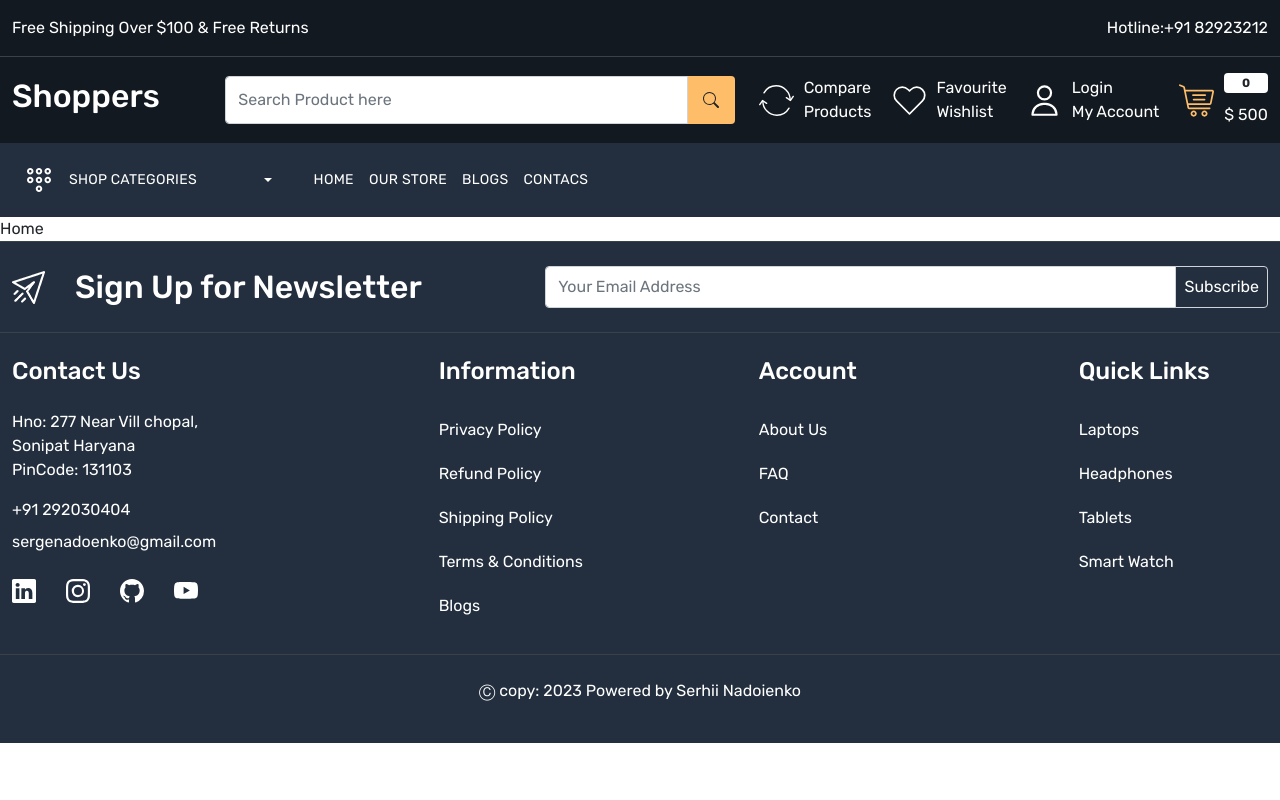
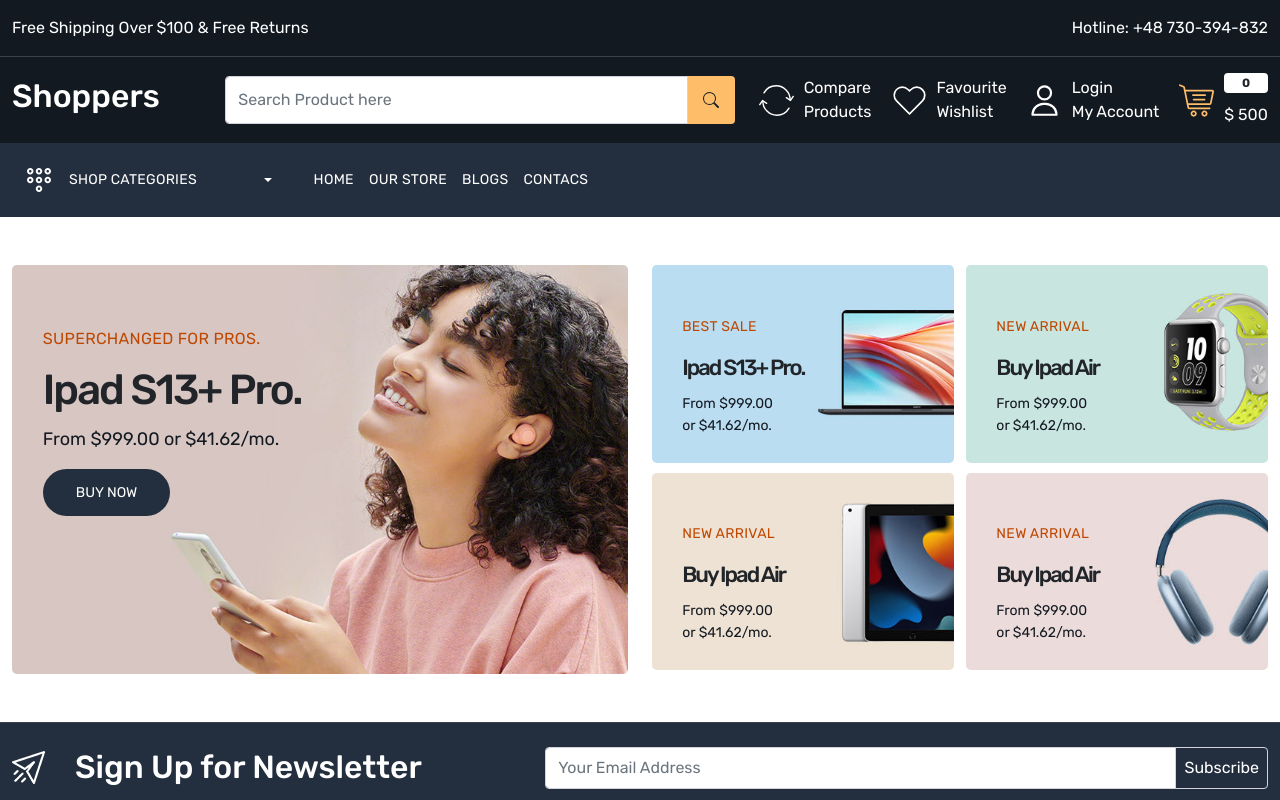
Before and after one commit to SerhiiNadoienko/e-commerce-Shoppers, a React (Create React App) app: page / in a window 1280 px wide. Shown: the top 800 px of the page. Built offline with nearby package versions, Linux system fonts and the light colour scheme.

Commit message:
4th step

```diff
--- a/src/App.css
+++ b/src/App.css
@@ -8,6 +8,7 @@
   --color-3b4149: #3b4149;
   --color-febd69: #febd69;
   --color-232f3e: #232f3e;
+  --color-bf4800: #bf4800;
 }
 body {
   font-family: 'Rubik', sans-serif;
@@ -28,6 +29,18 @@ a {
 }
 .gap-30 {
   gap: 30px;
+}
+.button {
+  background-color: var(--color-232f3e);
+  color: white;
+  font-size: 14px;
+  padding: 13px 33px;
+  border-radius: 25px;
+  transition: 0.2s all;
+}
+.button:hover {
+  background-color: var(--color-febd69);
+  color: #131921;
 }
 /* Header Part */
 .header-top-strip {
@@ -85,6 +98,8 @@ a {
 }
 
 /* Header Part end*/
+
+/* Footer Part */
 footer {
   background-color: var(--color-232f3e);
 }
@@ -102,4 +117,66 @@ footer .input-group-text:hover {
   color: #dadadb;
 }
 
-/* Footer Part */
+/* Home Page */
+
+.main-banner-content {
+  top: 15%;
+  left: 5%;
+}
+.main-banner-content h4 {
+  font-size: 16px;
+  font-weight: 400;
+  line-height: 24px;
+  color: var(--color-bf4800);
+  margin: 0 0 12px;
+  letter-spacing: 0.3px;
+  text-transform: uppercase;
+}
+.main-banner-content h5 {
+  font-size: 42px;
+  line-height: 54px;
+  letter-spacing: -2px;
+  font-weight: 500;
+  padding: 0;
+  text-transform: none;
+}
+.main-banner-content p {
+  font-size: 18px;
+  line-height: 28px;
+  letter-spacing: 0.4;
+  color: var(--color-131921);
+}
+
+.small-banner-content {
+  top: 25%;
+  left: 10%;
+}
+.small-banner-content h4 {
+  font-size: 14px;
+  font-weight: 400;
+  line-height: 24px;
+  color: var(--color-bf4800);
+  margin: 0 0 12px;
+  letter-spacing: 0.3px;
+  text-transform: uppercase;
+}
+.small-banner-content h5 {
+  font-size: 22px;
+  line-height: 34px;
+  letter-spacing: -2px;
+  font-weight: 500;
+  padding: 0;
+  text-transform: none;
+}
+.small-banner-content p {
+  font-size: 14px;
+  line-height: 22px;
+  letter-spacing: 0.4;
+  color: var(--color-131921);
+}
+.small-banner {
+  width: 49%;
+}
+/* Home Page Ends*/
+
+/* 1:47:12 */
--- a/src/components/Footer.js
+++ b/src/components/Footer.js
@@ -42,22 +42,22 @@ const Footer = () => {
                   PinCode: 131103
                 </address>
                 <a href="tel:+91 292030404" className="mt-3 d-block mb-1 text-white">
-                  +91 292030404
+                  +48 730-394-832
                 </a>
                 <a href="mailto:sergenadoenko@gmail.com" className="mt-2 d-block mb-0 text-white">
                   sergenadoenko@gmail.com
                 </a>
                 <div className="social_icons d-flex align-items-center gap-30 mt-4">
-                  <a href="">
+                  <a href="https://www.linkedin.com/in/srh-ndk/">
                     <BsLinkedin className="text-white fs-4" />
                   </a>
-                  <a href="">
+                  <a href="https://www.instagram.com/srh.ndk/">
                     <BsInstagram className="text-white fs-4" />
                   </a>
-                  <a href="">
+                  <a href="https://github.com/SerhiiNadoienko">
                     <BsGithub className="text-white fs-4" />
                   </a>
-                  <a href="">
+                  <a href="#">
                     <BsYoutube className="text-white fs-4" />
                   </a>
                 </div>
--- a/src/components/Header.js
+++ b/src/components/Header.js
@@ -13,9 +13,9 @@ const Header = () => {
 
             <div className="col-6">
               <p className="text-end text-white mb-0">
-                Hotline:
+                Hotline:{' '}
                 <a className="text-white" href="tel:+91 82923212">
-                  +91 82923212
+                  +48 730-394-832
                 </a>
               </p>
             </div>
@@ -141,5 +141,3 @@ const Header = () => {
 };
 
 export default Header;
-
-/* 49.39 */
--- a/src/pages/Home.js
+++ b/src/pages/Home.js
@@ -1,7 +1,93 @@
 import React from 'react';
+import { Link } from 'react-router-dom';
 
 const Home = () => {
-  return <div>Home</div>;
+  return (
+    <>
+      <section className="home-wrapper-1 py-5">
+        <div className="container-xxl">
+          <div className="row">
+            <div className="col-6">
+              <div className="main-banner position-relative ">
+                <img
+                  src="images/main-banner-1.jpg"
+                  className="img-fluid rounded-3"
+                  alt="main-banner"
+                />
+                <div className="main-banner-content position-absolute">
+                  <h4>SUPERCHANGED FOR PROS.</h4>
+                  <h5>Ipad S13+ Pro.</h5>
+                  <p>From $999.00 or $41.62/mo.</p>
+                  <Link className="button">BUY NOW</Link>
+                </div>
+              </div>
+            </div>
+            <div className="col-6">
+              <div className="d-flex flex-wrap gap-10 justify-content-between align-content-center">
+                <div className="small-banner position-relative ">
+                  <img
+                    src="images/catbanner-01.jpg"
+                    className="img-fluid rounded-3"
+                    alt="main-banner"
+                  />
+                  <div className="small-banner-content position-absolute">
+                    <h4>BEST SALE</h4>
+                    <h5>Ipad S13+ Pro.</h5>
+                    <p>
+                      From $999.00 <br /> or $41.62/mo.
+                    </p>
+                  </div>
+                </div>
+                <div className="small-banner position-relative ">
+                  <img
+                    src="images/catbanner-02.jpg"
+                    className="img-fluid rounded-3"
+                    alt="main-banner"
+                  />
+                  <div className="small-banner-content position-absolute">
+                    <h4>NEW ARRIVAL</h4>
+                    <h5>Buy Ipad Air</h5>
+                    <p>
+                      From $999.00 <br /> or $41.62/mo.
+                    </p>
+                  </div>
+                </div>
+                <div className="small-banner position-relative ">
+                  <img
+                    src="images/catbanner-03.jpg"
+                    className="img-fluid rounded-3"
+                    alt="main-banner"
+                  />
+                  <div className="small-banner-content position-absolute">
+                    <h4>NEW ARRIVAL</h4>
+                    <h5>Buy Ipad Air</h5>
+                    <p>
+                      From $999.00 <br /> or $41.62/mo.
+                    </p>
+                  </div>
+                </div>
+                <div className="small-banner position-relative ">
+                  <img
+                    src="images/catbanner-04.jpg"
+                    className="img-fluid rounded-3"
+                    alt="main-banner"
+                  />
+                  <div className="small-banner-content position-absolute">
+                    <h4>NEW ARRIVAL</h4>
+                    <h5>Buy Ipad Air</h5>
+                    <p>
+                      From $999.00 <br />
+                      or $41.62/mo.
+                    </p>
+                  </div>
+                </div>
+              </div>
+            </div>
+          </div>
+        </div>
+      </section>
+    </>
+  );
 };
 
 export default Home;
```
